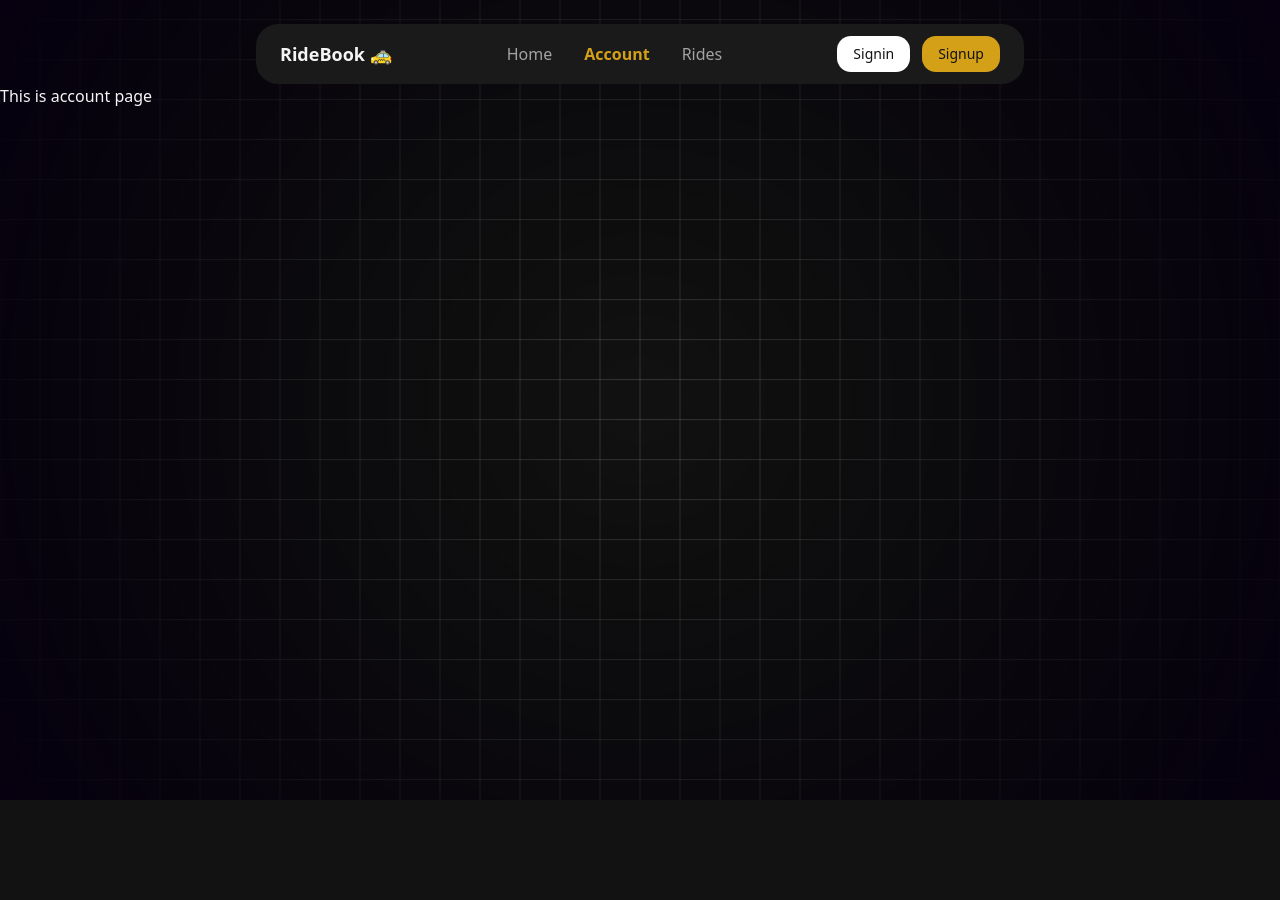
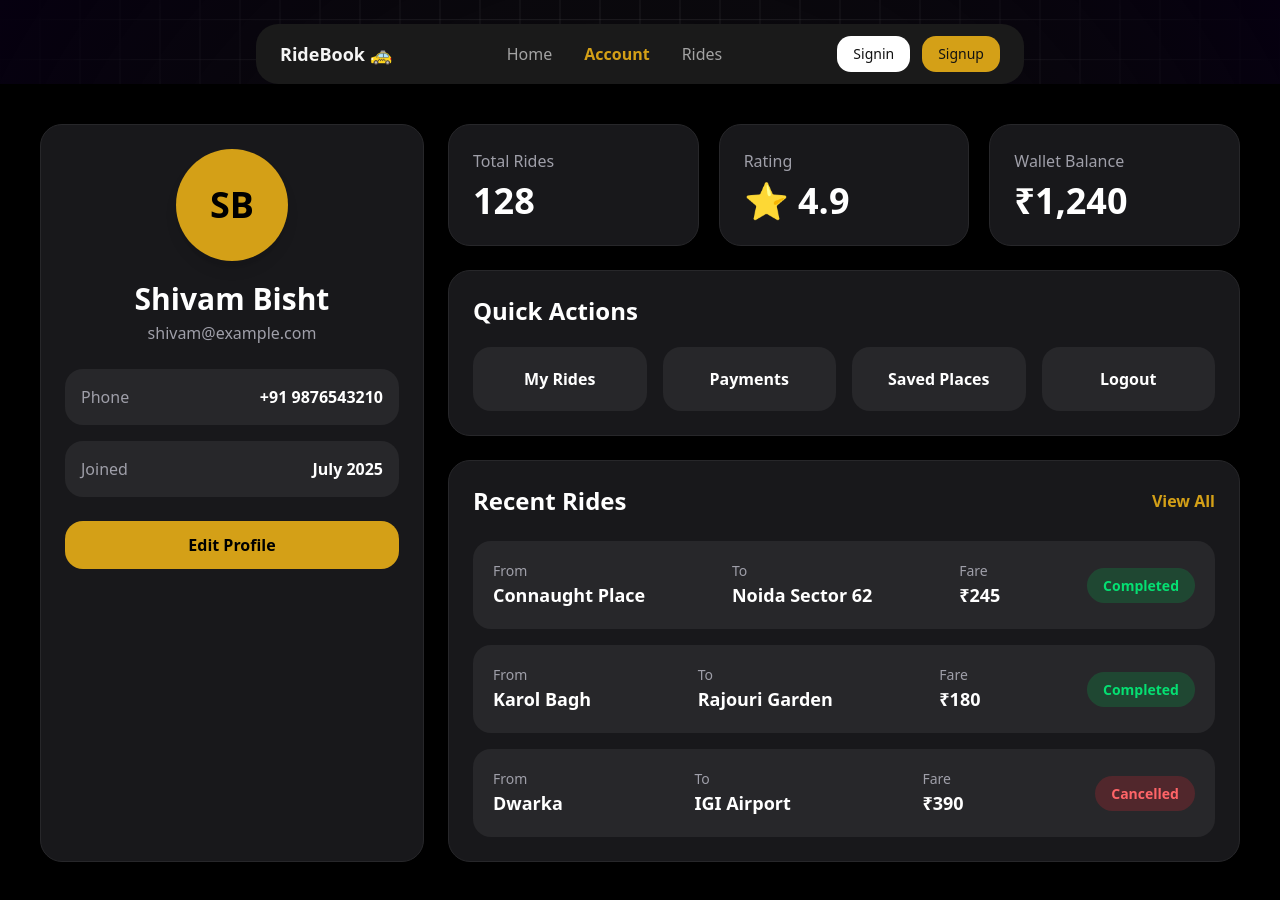
Before and after one commit to shivambishtt/ridebooking, a Next.js app: page /account in a window 1280 px wide. Before the commit the page ends 824 px from the top, so only its background shows below. Built offline with nearby package versions, Linux system fonts and the light colour scheme; no server answers.

Commit message:
feat(UI): Account UI add

```diff
--- a/app/account/page.tsx
+++ b/app/account/page.tsx
@@ -1,9 +1,158 @@
-import React from "react";
+export default function AccountsPage() {
+  const user = {
+    name: "Shivam Bisht",
+    email: "shivam@example.com",
+    phone: "+91 9876543210",
+    rides: 128,
+    rating: 4.9,
+    joined: "July 2025",
+  };
 
-function Account() {
-  return <div>
-    <h1>This is account page</h1>
-  </div>;
+  const recentRides = [
+    {
+      id: 1,
+      from: "Connaught Place",
+      to: "Noida Sector 62",
+      fare: "₹245",
+      status: "Completed",
+    },
+    {
+      id: 2,
+      from: "Karol Bagh",
+      to: "Rajouri Garden",
+      fare: "₹180",
+      status: "Completed",
+    },
+    {
+      id: 3,
+      from: "Dwarka",
+      to: "IGI Airport",
+      fare: "₹390",
+      status: "Cancelled",
+    },
+  ];
+
+  return (
+    <div className="min-h-screen bg-black text-white p-6 md:p-10">
+      <div className="max-w-7xl mx-auto grid grid-cols-1 lg:grid-cols-3 gap-6">
+        {/* LEFT PROFILE SECTION */}
+        <div className="bg-zinc-900 rounded-3xl p-6 border border-zinc-800 shadow-2xl">
+          <div className="flex flex-col items-center text-center">
+            <div className="w-28 h-28 rounded-full bg-primary flex items-center justify-center text-4xl font-bold text-black shadow-lg">
+              SB
+            </div>
+
+            <h1 className="mt-5 text-3xl font-bold">{user.name}</h1>
+            <p className="text-zinc-400 mt-1">{user.email}</p>
+
+            <div className="mt-6 w-full space-y-4">
+              <div className="bg-zinc-800 rounded-2xl p-4 flex items-center justify-between">
+                <span className="text-zinc-400">Phone</span>
+                <span className="font-semibold">{user.phone}</span>
+              </div>
+
+              <div className="bg-zinc-800 rounded-2xl p-4 flex items-center justify-between">
+                <span className="text-zinc-400">Joined</span>
+                <span className="font-semibold">{user.joined}</span>
+              </div>
+            </div>
+
+            <button className="mt-6 w-full py-3 rounded-2xl bg-primary text-black font-bold hover:opacity-90 transition-all">
+              Edit Profile
+            </button>
+          </div>
+        </div>
+
+        {/* RIGHT CONTENT */}
+        <div className="lg:col-span-2 flex flex-col gap-6">
+          {/* STATS */}
+          <div className="grid grid-cols-1 sm:grid-cols-3 gap-5">
+            <div className="bg-zinc-900 rounded-3xl p-6 border border-zinc-800 shadow-xl">
+              <p className="text-zinc-400">Total Rides</p>
+              <h1 className="text-4xl font-bold mt-2">{user.rides}</h1>
+            </div>
+
+            <div className="bg-zinc-900 rounded-3xl p-6 border border-zinc-800 shadow-xl">
+              <p className="text-zinc-400">Rating</p>
+              <h1 className="text-4xl font-bold mt-2">⭐ {user.rating}</h1>
+            </div>
+
+            <div className="bg-zinc-900 rounded-3xl p-6 border border-zinc-800 shadow-xl">
+              <p className="text-zinc-400">Wallet Balance</p>
+              <h1 className="text-4xl font-bold mt-2">₹1,240</h1>
+            </div>
+          </div>
+
+          {/* QUICK ACTIONS */}
+          <div className="bg-zinc-900 rounded-3xl p-6 border border-zinc-800 shadow-xl">
+            <h2 className="text-2xl font-bold mb-5">Quick Actions</h2>
+
+            <div className="grid grid-cols-1 sm:grid-cols-2 md:grid-cols-4 gap-4">
+              <button className="bg-zinc-800 hover:bg-primary hover:text-black transition-all rounded-2xl p-5 font-semibold">
+                My Rides
+              </button>
+
+              <button className="bg-zinc-800 hover:bg-primary hover:text-black transition-all rounded-2xl p-5 font-semibold">
+                Payments
+              </button>
+
+              <button className="bg-zinc-800 hover:bg-primary hover:text-black transition-all rounded-2xl p-5 font-semibold">
+                Saved Places
+              </button>
+
+              <button className="bg-zinc-800 hover:bg-red-500 transition-all rounded-2xl p-5 font-semibold">
+                Logout
+              </button>
+            </div>
+          </div>
+
+          {/* RECENT RIDES */}
+          <div className="bg-zinc-900 rounded-3xl p-6 border border-zinc-800 shadow-xl">
+            <div className="flex items-center justify-between mb-6">
+              <h2 className="text-2xl font-bold">Recent Rides</h2>
+              <button className="text-primary font-semibold hover:underline">
+                View All
+              </button>
+            </div>
+
+            <div className="space-y-4">
+              {recentRides.map((ride) => (
+                <div
+                  key={ride.id}
+                  className="bg-zinc-800 rounded-2xl p-5 flex flex-col md:flex-row md:items-center md:justify-between gap-4 hover:scale-[1.01] transition-all"
+                >
+                  <div>
+                    <p className="text-sm text-zinc-400">From</p>
+                    <h3 className="font-semibold text-lg">{ride.from}</h3>
+                  </div>
+
+                  <div>
+                    <p className="text-sm text-zinc-400">To</p>
+                    <h3 className="font-semibold text-lg">{ride.to}</h3>
+                  </div>
+
+                  <div>
+                    <p className="text-sm text-zinc-400">Fare</p>
+                    <h3 className="font-semibold text-lg">{ride.fare}</h3>
+                  </div>
+
+                  <div>
+                    <span
+                      className={`px-4 py-2 rounded-full text-sm font-semibold ${
+                        ride.status === "Completed"
+                          ? "bg-green-500/20 text-green-400"
+                          : "bg-red-500/20 text-red-400"
+                      }`}
+                    >
+                      {ride.status}
+                    </span>
+                  </div>
+                </div>
+              ))}
+            </div>
+          </div>
+        </div>
+      </div>
+    </div>
+  );
 }
-
-export default Account;
```
